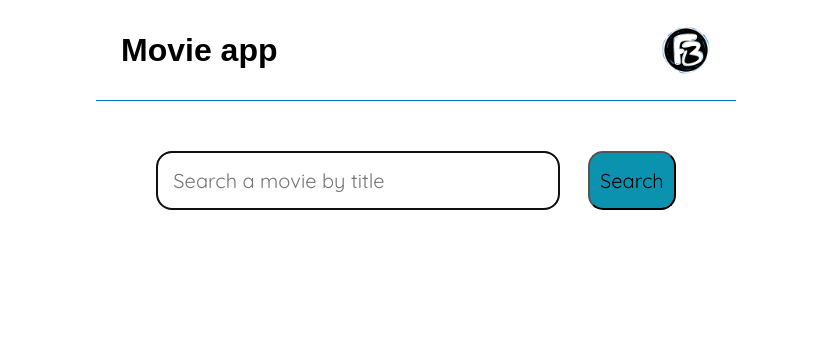
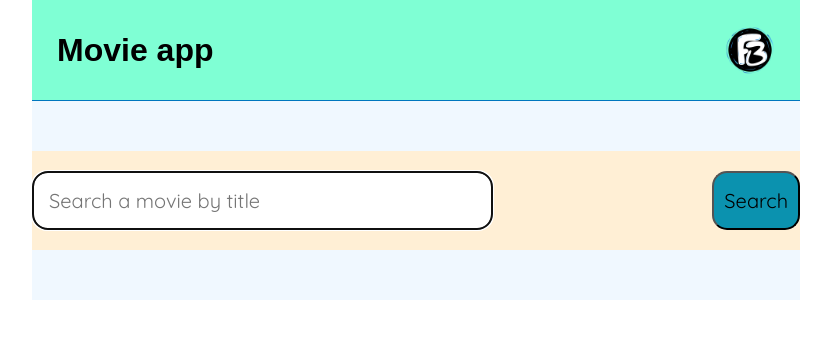
Before and after one commit to Fabbeiru/MovieApp, a React (Create React App) app: page / in a window 1280 px wide. Shown: the top 338 px of the page, without its empty margins (224-1055 px from the left). Built offline with nearby package versions, Linux system fonts and the light colour scheme; the HTML template or start-up script is replaced by a standard one; a web font is replaced by a local one.

Commit message:
Small styling fixes

```diff
--- a/src/App.tsx
+++ b/src/App.tsx
@@ -15,6 +15,10 @@ function App() {
               />
             <button type="submit" className='input-button' title="Create task">Search</button>
         </form>
+
+        <div className="result-wrapper">
+
+        </div>
       </div>
     </div>
   );
--- a/src/index.css
+++ b/src/index.css
@@ -15,12 +15,14 @@
 }
 
 .wrapper {
+  z-index: 0;
   width: 80%;
   display: flex;
   align-items: center;
   justify-content: center;
   flex-direction: column;
   row-gap: 50px;
+  background-color: aliceblue;
 }
 
 header {
@@ -32,6 +34,7 @@ header {
   justify-content: space-between;
   align-items: center;
   border-bottom: 1px solid #0077BE;
+  background-color: aquamarine;
 }
 header h1 {
   font-family: 'Englebert', sans-serif;
@@ -41,13 +44,15 @@ header h1 {
 }
 
 .input-form {
-  width: 90%;
+  width: 100%;
+  padding: 20px 0;
   display: flex;
-  justify-content: space-evenly;
+  justify-content: space-between;
+  background-color: papayawhip;
 }
 
 .input-form input {
-  width: 70%;
+  width: 60%;
   padding: 15px;
   border-radius: 15px;
   font-size: 20px;
@@ -78,6 +83,6 @@ header h1 {
 }
 @media (min-width: 1024px) {
   .wrapper {
-    width: 50%;
+    width: 60%;
   }
 }
```
